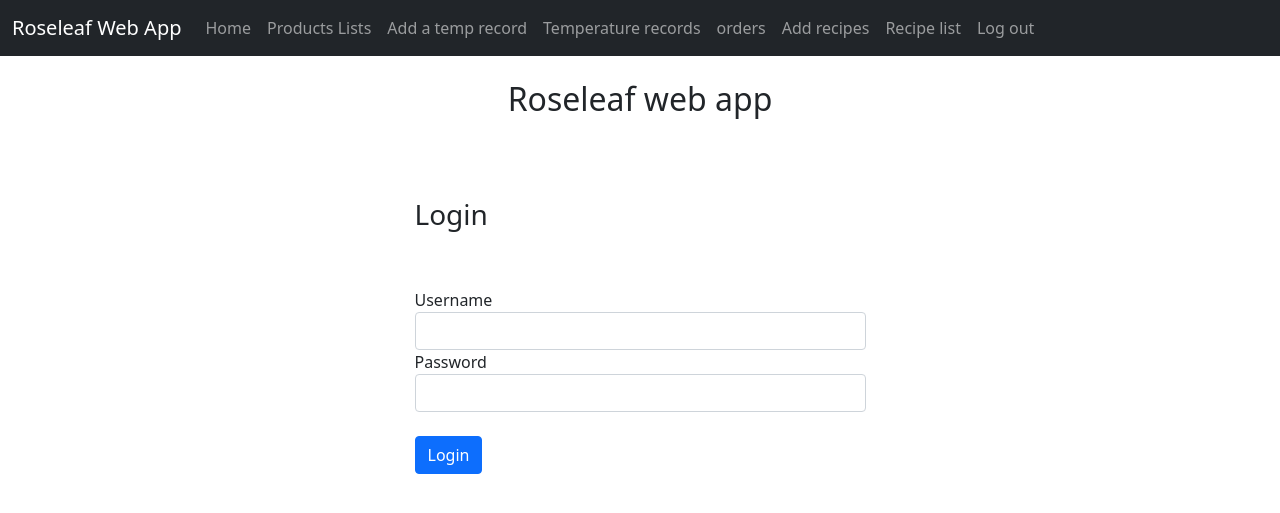
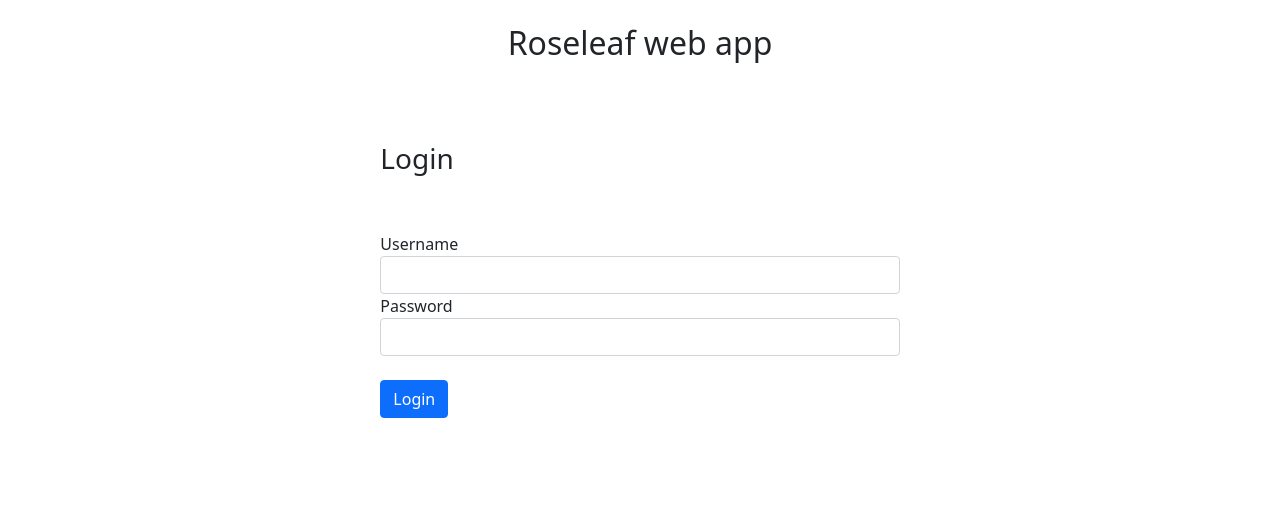
Before and after one commit to Rodolfo-Munoz/project_app, a Django app: page / in a window 1280 px wide. Shown: the top 513 px of the page. Run offline with Django 3.2, Linux system fonts and the light colour scheme.

Commit message:
login page updated nav bar removed

```diff
--- a/roseleaf_app/templates/roseleaf_app/login.html
+++ b/roseleaf_app/templates/roseleaf_app/login.html
@@ -1,6 +1,18 @@
-{% extends 'roseleaf_app/base.html' %}
+<!doctype html>
+<html lang="en">
+  <head>
+    <!-- Required meta tags -->
+    <meta charset="utf-8">
+    <meta name="viewport" content="width=device-width, initial-scale=1">
 
-{% block content %}
+    <!-- Bootstrap CSS -->
+    <link href="https://cdn.jsdelivr.net/npm/bootstrap@5.0.0-beta2/dist/css/bootstrap.min.css" rel="stylesheet" integrity="sha384-BmbxuPwQa2lc/FVzBcNJ7UAyJxM6wuqIj61tLrc4wSX0szH/Ev+nYRRuWlolflfl" crossorigin="anonymous">
+
+    <title>Roseleaf web app</title>
+  </head>
+  <body>
+
+
 <div class="container">
 <br/>
  <h2 class="text-center">Roseleaf web app</h2>
@@ -38,4 +50,5 @@
         </div>
     </div>
 
-{% endblock %}
+  </body>
+</html>
--- a/roseleaf_app/views.py
+++ b/roseleaf_app/views.py
@@ -77,7 +77,7 @@
     recipe_list = Recipe.objects.all()
 
     # Set up pagination
-    p = Paginator(Recipe.objects.all().order_by('name'), 5)
+    p = Paginator(Recipe.objects.all().order_by('name'), 8)
     page = request.GET.get('page')
     recipe_page = p.get_page(page)
     nums = 'a' * recipe_page.paginator.num_pages
```
Also changed, not shown: db.sqlite3.
